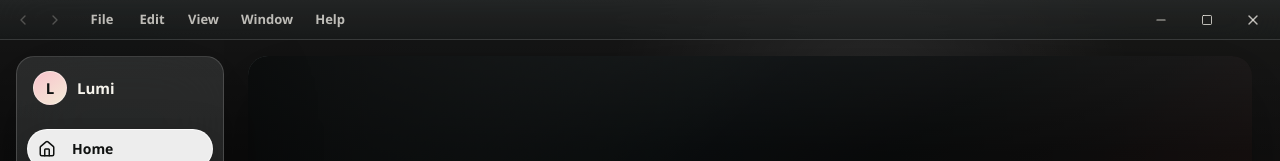
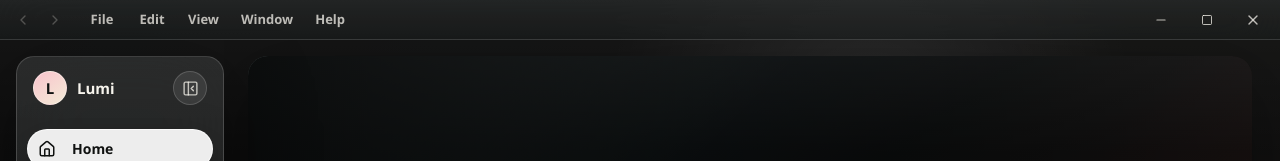
Before and after one commit to AirSodaz/Lumi, a React (Vite) app: page / in a window 1280 px wide. Shown: the top 161 px of the page. Built offline with nearby package versions, Linux system fonts and the light colour scheme.

Commit message:
feat: add collapsible sidebar

```diff
--- a/src/features/shell/LumiShell.tsx
+++ b/src/features/shell/LumiShell.tsx
@@ -4,6 +4,8 @@ import {
   Home,
   Library,
   Minus,
+  PanelLeftClose,
+  PanelLeftOpen,
   type LucideIcon,
   Search,
   Settings,
@@ -53,6 +55,7 @@ type ViewTransitionDocument = Document & {
 };
 
 const initialRoute: ShellRoute = { kind: "view", view: "home" };
+const sidebarCollapsedStorageKey = "lumi.sidebarCollapsed";
 
 const navItems: Array<{ id: ViewId; label: string; icon: Icon }> = [
   { id: "home", label: "Home", icon: Home },
@@ -67,6 +70,9 @@ export function LumiShell() {
     current: initialRoute,
     forwardStack: [],
   }));
+  const [sidebarCollapsed, setSidebarCollapsed] = useState(
+    readSidebarCollapsedPreference,
+  );
   const platform = useMemo(() => detectShellPlatform(), []);
   const route = history.current;
   const serversQuery = useServers();
@@ -124,6 +130,14 @@ export function LumiShell() {
       kind: "mediaDetail",
       returnView,
       serverId: item.serverId,
+    });
+  }
+
+  function toggleSidebarCollapsed() {
+    setSidebarCollapsed((current) => {
+      const next = !current;
+      writeSidebarCollapsedPreference(next);
+      return next;
     });
   }
 
@@ -219,7 +233,11 @@ export function LumiShell() {
 
   return (
     <Tooltip.Provider delayDuration={250}>
-      <div className="lumi-shell" data-platform={platform}>
+      <div
+        className="lumi-shell"
+        data-platform={platform}
+        data-sidebar-collapsed={sidebarCollapsed ? "true" : "false"}
+      >
         <AppChrome
           activeView={activeView}
           canGoBack={history.backStack.length > 0}
@@ -230,17 +248,42 @@ export function LumiShell() {
           platform={platform}
         />
         <div className="shell-vignette" aria-hidden="true" />
-        <aside className="shell-sidebar" aria-label="Primary">
+        <aside className="shell-sidebar" aria-label="Primary" id="lumi-primary-sidebar">
           <div className="brand-lockup">
             <span className="brand-mark" aria-hidden="true">
               L
             </span>
-            <strong>Lumi</strong>
+            <strong className="brand-name">Lumi</strong>
+            <Tooltip.Root>
+              <Tooltip.Trigger asChild>
+                <button
+                  aria-controls="lumi-primary-sidebar"
+                  aria-expanded={!sidebarCollapsed}
+                  aria-label={sidebarCollapsed ? "Expand sidebar" : "Collapse sidebar"}
+                  className="sidebar-toggle"
+                  onClick={toggleSidebarCollapsed}
+                  type="button"
+                >
+                  {sidebarCollapsed ? (
+                    <PanelLeftOpen aria-hidden="true" size={17} />
+                  ) : (
+                    <PanelLeftClose aria-hidden="true" size={17} />
+                  )}
+                </button>
+              </Tooltip.Trigger>
+              <Tooltip.Portal>
+                <Tooltip.Content className="tooltip-content" side="right">
+                  {sidebarCollapsed ? "Expand sidebar" : "Collapse sidebar"}
+                  <Tooltip.Arrow className="tooltip-arrow" />
+                </Tooltip.Content>
+              </Tooltip.Portal>
+            </Tooltip.Root>
           </div>
           <nav className="primary-nav" aria-label="Main navigation">
             {navItems.map((item) => (
               <NavButton
                 active={activeView === item.id}
+                collapsed={sidebarCollapsed}
                 icon={item.icon}
                 key={item.id}
                 label={item.label}
@@ -443,6 +486,7 @@ function TitlebarMenu({ items, label }: TitlebarMenuProps) {
 
 type NavButtonProps = {
   active: boolean;
+  collapsed: boolean;
   icon: Icon;
   label: string;
   onMoveRight: () => boolean;
@@ -451,6 +495,7 @@ type NavButtonProps = {
 
 function NavButton({
   active,
+  collapsed,
   icon: IconComponent,
   label,
   onMoveRight,
@@ -462,9 +507,10 @@ function NavButton({
     }
   }
 
-  return (
+  const button = (
     <FocusableCard
       aria-current={active ? "page" : undefined}
+      aria-label={collapsed ? label : undefined}
       className="nav-button"
       data-shell-nav-active={active ? "true" : undefined}
       focusScope="main-navigation"
@@ -472,8 +518,26 @@ function NavButton({
       onClick={onSelect}
     >
       <IconComponent aria-hidden="true" size={18} />
-      <span>{label}</span>
+      <span aria-hidden={collapsed ? true : undefined} className="nav-button-label">
+        {label}
+      </span>
     </FocusableCard>
+  );
+
+  if (!collapsed) {
+    return button;
+  }
+
+  return (
+    <Tooltip.Root>
+      <Tooltip.Trigger asChild>{button}</Tooltip.Trigger>
+      <Tooltip.Portal>
+        <Tooltip.Content className="tooltip-content" side="right">
+          {label}
+          <Tooltip.Arrow className="tooltip-arrow" />
+        </Tooltip.Content>
+      </Tooltip.Portal>
+    </Tooltip.Root>
   );
 }
 
@@ -516,6 +580,30 @@ function detectShellPlatform(): ShellPlatform {
   return /macintosh|mac os|macintel|macppc|mac68k/i.test(platformText)
     ? "macos"
     : "windows";
+}
+
+function readSidebarCollapsedPreference() {
+  if (typeof window === "undefined") {
+    return false;
+  }
+
+  try {
+    return window.localStorage.getItem(sidebarCollapsedStorageKey) === "true";
+  } catch {
+    return false;
+  }
+}
+
+function writeSidebarCollapsedPreference(collapsed: boolean) {
+  if (typeof window === "undefined") {
+    return;
+  }
+
+  try {
+    window.localStorage.setItem(sidebarCollapsedStorageKey, String(collapsed));
+  } catch {
+    // Sidebar state is a convenience preference; ignore unavailable storage.
+  }
 }
 
 function routeIdentity(route: ShellRoute) {
--- a/src/styles/global.css
+++ b/src/styles/global.css
@@ -145,18 +145,26 @@ strong {
 
 .lumi-shell {
   --shell-top-offset: var(--chrome-height);
+  --sidebar-collapsed-width: 80px;
+  --sidebar-current-width: var(--sidebar-width);
+  --sidebar-width: 224px;
   position: relative;
   display: grid;
   height: 100vh;
   min-height: 0;
-  grid-template-columns: 224px minmax(0, 1fr);
+  grid-template-columns: var(--sidebar-current-width) minmax(0, 1fr);
   grid-template-rows: var(--shell-top-offset) minmax(0, 1fr);
   overflow: hidden;
   isolation: isolate;
+  transition: grid-template-columns var(--motion-panel-transition);
 }
 
 .lumi-shell[data-platform="macos"] {
   --shell-top-offset: var(--macos-titlebar-safe-area);
+}
+
+.lumi-shell[data-sidebar-collapsed="true"] {
+  --sidebar-current-width: var(--sidebar-collapsed-width);
 }
 
 .shell-vignette {
@@ -316,11 +324,14 @@ strong {
   box-shadow: var(--shadow-panel);
   backdrop-filter: blur(34px) saturate(1.2);
   overflow: hidden;
+  transition:
+    gap var(--motion-panel-transition),
+    padding var(--motion-panel-transition);
 }
 
 .brand-lockup {
   display: grid;
-  grid-template-columns: 34px minmax(0, 1fr);
+  grid-template-columns: 34px minmax(0, 1fr) 34px;
   align-items: center;
   gap: 10px;
   padding: 0 6px;
@@ -339,6 +350,36 @@ strong {
   font-weight: 760;
 }
 
+.brand-name,
+.nav-button-label {
+  min-width: 0;
+  overflow: hidden;
+  text-overflow: ellipsis;
+  white-space: nowrap;
+}
+
+.sidebar-toggle {
+  display: grid;
+  width: 34px;
+  height: 34px;
+  place-items: center;
+  border: 1px solid var(--color-border);
+  border-radius: 50%;
+  color: var(--color-text-secondary);
+  background: rgb(255 255 255 / 9%);
+  transition:
+    transform var(--motion-focus-enter),
+    box-shadow var(--motion-focus-enter),
+    background var(--motion-focus-enter),
+    color var(--motion-focus-enter);
+}
+
+.sidebar-toggle:hover {
+  color: var(--color-text-primary);
+  background: rgb(255 255 255 / 15%);
+  transform: translateY(-1px);
+}
+
 .primary-nav,
 .settings-tabs {
   display: grid;
@@ -347,6 +388,7 @@ strong {
 
 .focusable-card,
 .nav-button,
+.sidebar-toggle,
 .titlebar-icon-button,
 .titlebar-menu-trigger,
 .titlebar-window-button,
@@ -376,6 +418,7 @@ strong {
 .primary-action:focus-visible,
 .secondary-action:focus-visible,
 .icon-button:focus-visible,
+.sidebar-toggle:focus-visible,
 .titlebar-icon-button:focus-visible,
 .titlebar-menu-trigger:focus-visible,
 .titlebar-window-button:focus-visible,
@@ -426,6 +469,31 @@ select:focus-visible {
   color: #101211;
   background: rgb(255 255 255 / 92%);
   box-shadow: 0 16px 42px rgb(0 0 0 / 34%);
+}
+
+.lumi-shell[data-sidebar-collapsed="true"] .shell-sidebar {
+  gap: 18px;
+  padding-inline: 8px;
+}
+
+.lumi-shell[data-sidebar-collapsed="true"] .brand-lockup {
+  grid-template-columns: 1fr;
+  justify-items: center;
+  gap: 8px;
+  padding-inline: 0;
+}
+
+.lumi-shell[data-sidebar-collapsed="true"] .brand-name,
+.lumi-shell[data-sidebar-collapsed="true"] .nav-button-label {
+  display: none;
+}
+
+.lumi-shell[data-sidebar-collapsed="true"] .nav-button {
+  min-height: 42px;
+  grid-template-columns: 1fr;
+  justify-items: center;
+  gap: 0;
+  padding: 0;
 }
 
 .shell-content {
@@ -1172,7 +1240,7 @@ select:focus-visible {
 
 @media (max-width: 1120px) {
   .lumi-shell {
-    grid-template-columns: 208px minmax(0, 1fr);
+    --sidebar-width: 208px;
   }
 
   .shell-sidebar {
--- a/src/test/setup.ts
+++ b/src/test/setup.ts
@@ -2,6 +2,26 @@ import "@testing-library/jest-dom/vitest";
 import { cleanup } from "@testing-library/react";
 import { afterEach } from "vitest";
 
+class ResizeObserverMock {
+  disconnect() {}
+
+  observe() {}
+
+  unobserve() {}
+}
+
+Object.defineProperty(globalThis, "ResizeObserver", {
+  configurable: true,
+  value: ResizeObserverMock,
+  writable: true,
+});
+
+Object.defineProperty(window, "ResizeObserver", {
+  configurable: true,
+  value: ResizeObserverMock,
+  writable: true,
+});
+
 afterEach(() => {
   cleanup();
 });
```
Also changed, not shown: 1 other file (tests, documents, lock files or other folders).
